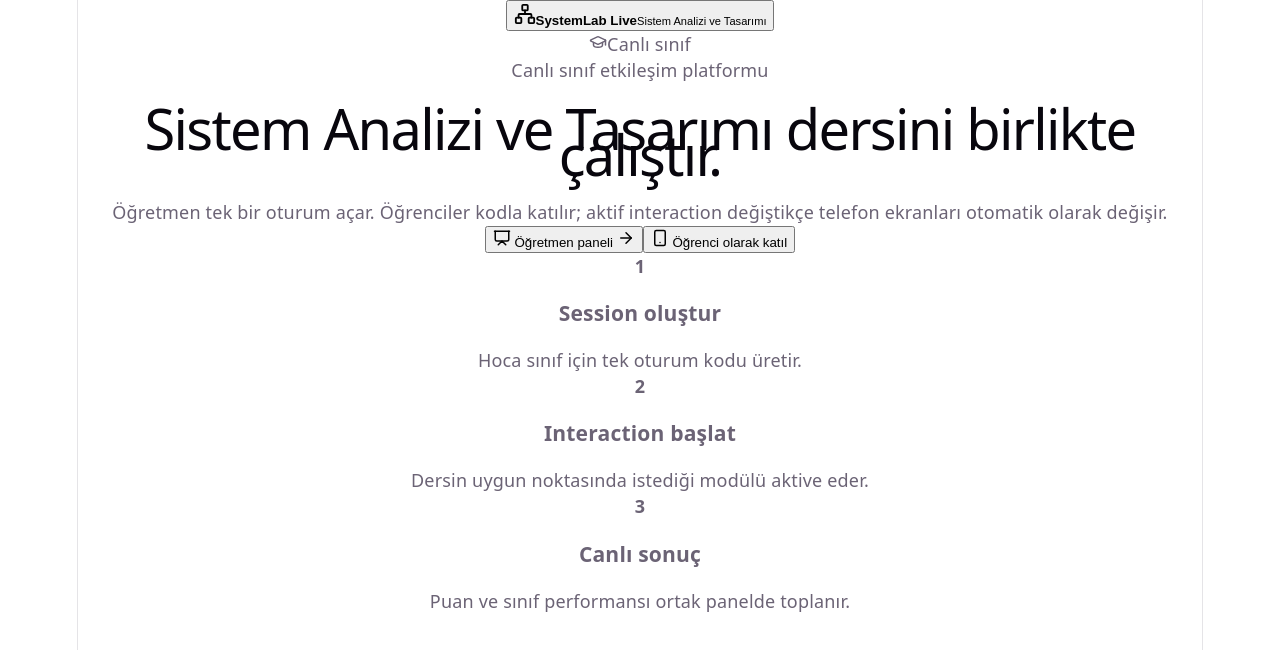
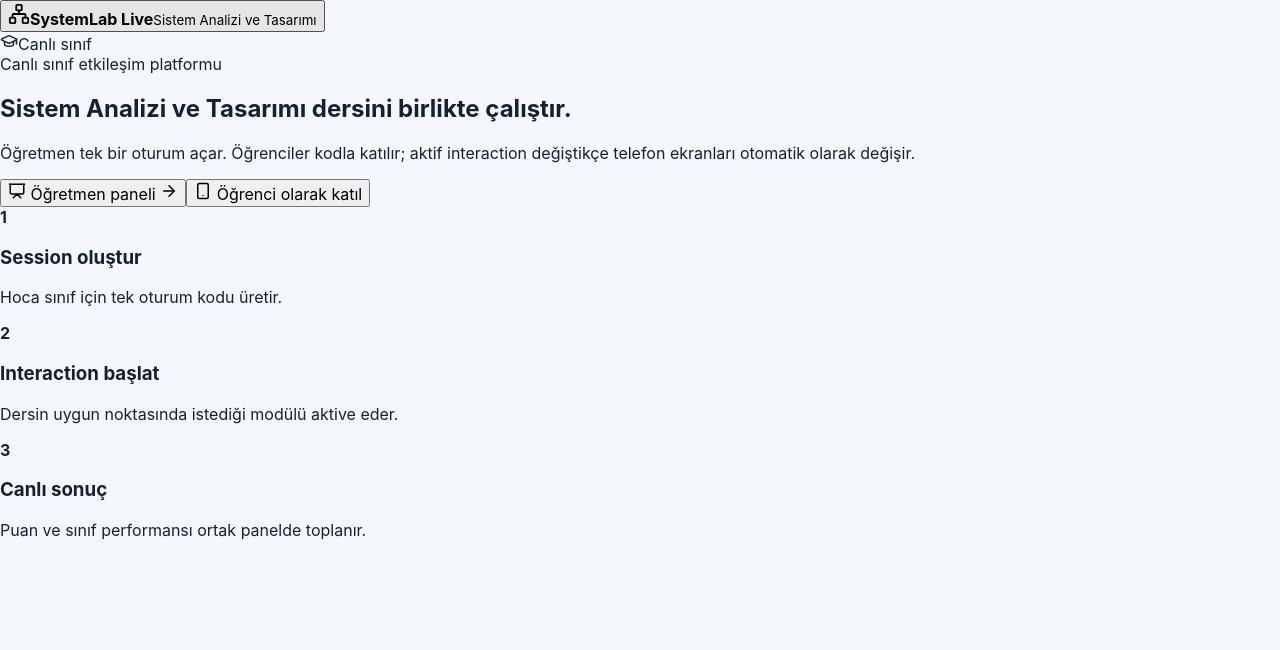
Before and after one commit to asudeyal/system-interactive-learning, a React (Vite) app: page / in a window 1280 px wide. Shown: the top 650 px of the page. Built offline with nearby package versions, Linux system fonts and the light colour scheme.

Commit message:
Add global design tokens and reset

```diff
--- a/src/index.css
+++ b/src/index.css
@@ -1,111 +1,56 @@
 :root {
-  --text: #6b6375;
-  --text-h: #08060d;
-  --bg: #fff;
-  --border: #e5e4e7;
-  --code-bg: #f4f3ec;
-  --accent: #aa3bff;
-  --accent-bg: rgba(170, 59, 255, 0.1);
-  --accent-border: rgba(170, 59, 255, 0.5);
-  --social-bg: rgba(244, 243, 236, 0.5);
-  --shadow:
-    rgba(0, 0, 0, 0.1) 0 10px 15px -3px, rgba(0, 0, 0, 0.05) 0 4px 6px -2px;
-
-  --sans: system-ui, 'Segoe UI', Roboto, sans-serif;
-  --heading: system-ui, 'Segoe UI', Roboto, sans-serif;
-  --mono: ui-monospace, Consolas, monospace;
-
-  font: 18px/145% var(--sans);
-  letter-spacing: 0.18px;
-  color-scheme: light dark;
-  color: var(--text);
-  background: var(--bg);
+  font-family: Inter, ui-sans-serif, system-ui, -apple-system, BlinkMacSystemFont, "Segoe UI", sans-serif;
+  color: #172033;
+  background: #f4f7fb;
   font-synthesis: none;
   text-rendering: optimizeLegibility;
   -webkit-font-smoothing: antialiased;
-  -moz-osx-font-smoothing: grayscale;
-
-  @media (max-width: 1024px) {
-    font-size: 16px;
-  }
+  --ink: #172033;
+  --muted: #6f7d91;
+  --surface: #ffffff;
+  --surface-soft: #f7f9fc;
+  --line: #e3e9f1;
+  --primary: #255fd6;
+  --primary-soft: #eaf1ff;
+  --purple: #7c3aed;
+  --green: #0f9f6e;
+  --orange: #ea6a1b;
 }
 
-@media (prefers-color-scheme: dark) {
-  :root {
-    --text: #9ca3af;
-    --text-h: #f3f4f6;
-    --bg: #16171d;
-    --border: #2e303a;
-    --code-bg: #1f2028;
-    --accent: #c084fc;
-    --accent-bg: rgba(192, 132, 252, 0.15);
-    --accent-border: rgba(192, 132, 252, 0.5);
-    --social-bg: rgba(47, 48, 58, 0.5);
-    --shadow:
-      rgba(0, 0, 0, 0.4) 0 10px 15px -3px, rgba(0, 0, 0, 0.25) 0 4px 6px -2px;
-  }
-
-  #social .button-icon {
-    filter: invert(1) brightness(2);
-  }
+* {
+  box-sizing: border-box;
 }
 
-#root {
-  width: 1126px;
-  max-width: 100%;
-  margin: 0 auto;
-  text-align: center;
-  border-inline: 1px solid var(--border);
-  min-height: 100svh;
-  display: flex;
-  flex-direction: column;
-  box-sizing: border-box;
+html {
+  background: #f4f7fb;
 }
 
 body {
   margin: 0;
+  min-width: 320px;
+  min-height: 100vh;
 }
 
-h1,
-h2 {
-  font-family: var(--heading);
-  font-weight: 500;
-  color: var(--text-h);
+button,
+input {
+  font: inherit;
 }
 
-h1 {
-  font-size: 56px;
-  letter-spacing: -1.68px;
-  margin: 32px 0;
-  @media (max-width: 1024px) {
-    font-size: 36px;
-    margin: 20px 0;
-  }
-}
-h2 {
-  font-size: 24px;
-  line-height: 118%;
-  letter-spacing: -0.24px;
-  margin: 0 0 8px;
-  @media (max-width: 1024px) {
-    font-size: 20px;
-  }
-}
-p {
-  margin: 0;
+button {
+  -webkit-tap-highlight-color: transparent;
 }
 
-code,
-.counter {
-  font-family: var(--mono);
-  display: inline-flex;
-  border-radius: 4px;
-  color: var(--text-h);
+button:focus-visible,
+input:focus-visible {
+  outline: 3px solid rgba(37, 95, 214, 0.2);
+  outline-offset: 2px;
 }
 
-code {
-  font-size: 15px;
-  line-height: 135%;
-  padding: 4px 8px;
-  background: var(--code-bg);
+#root {
+  min-height: 100vh;
 }
+
+::selection {
+  background: #dce8ff;
+  color: #173b85;
+}
```
